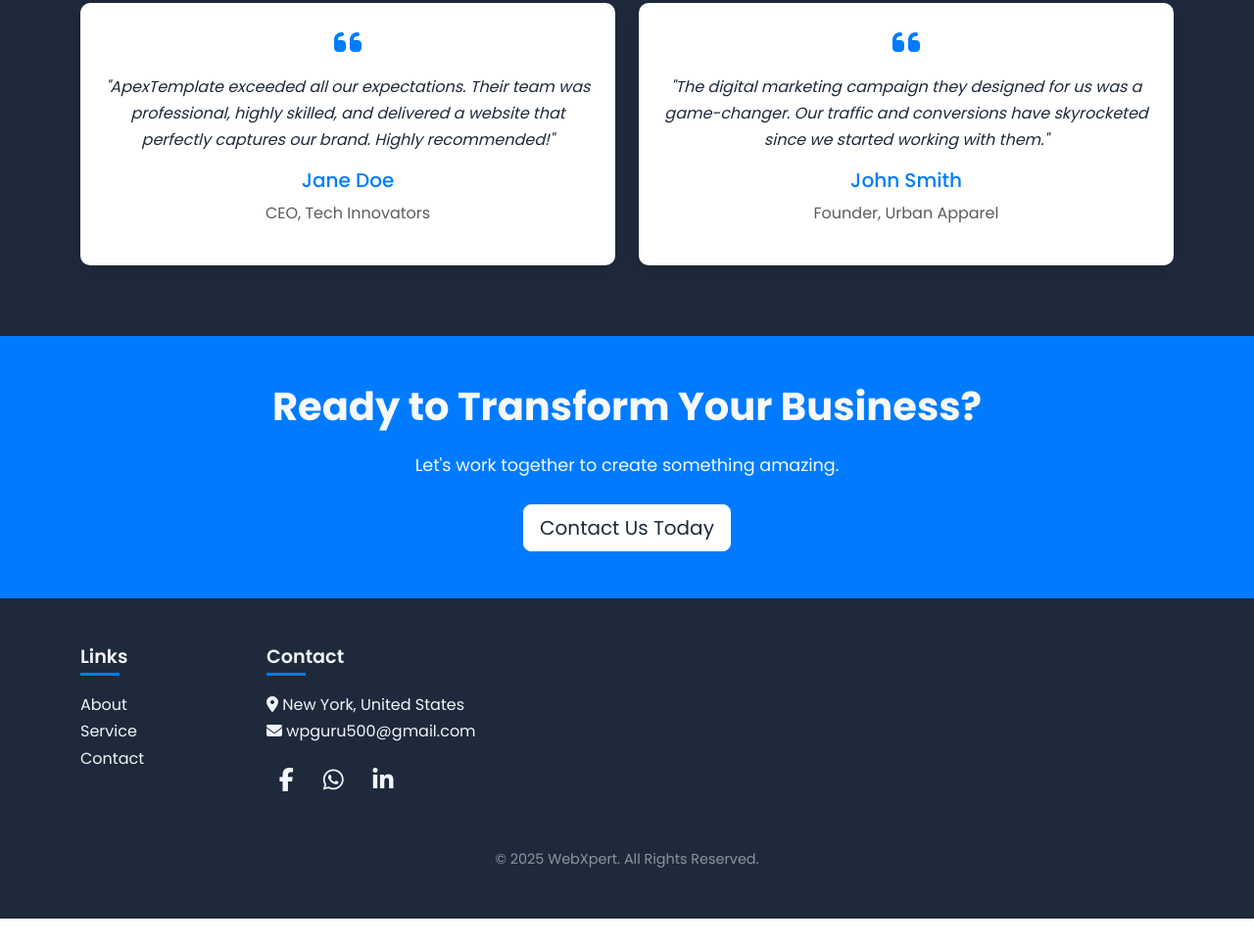
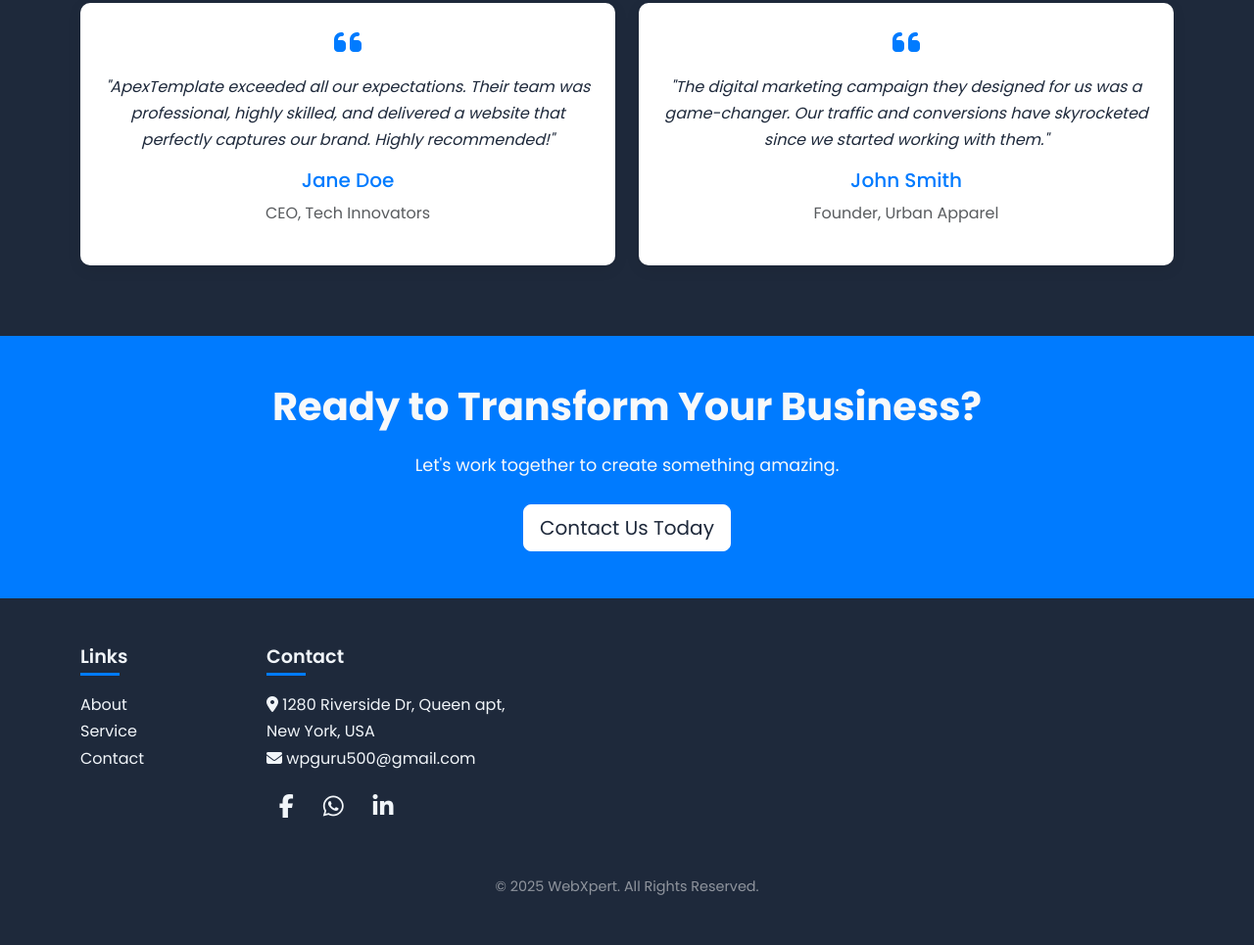
Before and after one commit to myportfollio/Site.com, a plain HTML site: page index.html in a window 1280 px wide. Shown: the part 2154-3119 px from the top of the page at 98% size. Before the commit the page ends 3092 px from the top, so only its background shows below. Drawn offline with Linux system fonts and the light colour scheme; a script that the page names is missing; files whose address does not match are found by name.

Commit message:
Update index.html

```diff
--- a/index.html
+++ b/index.html
@@ -286,7 +286,7 @@
                 <div class="col-lg-3 col-md-4 mb-4">
                     <h5 class="footer-title">Contact</h5>
                     <ul class="footer-contact-info list-unstyled">
-                        <li><i class="fas fa-map-marker-alt"></i> New York, United States</li>
+                        <li><i class="fas fa-map-marker-alt"></i> 1280 Riverside Dr, Queen apt, New York, USA</li>
                         <li><i class="fas fa-envelope"></i> wpguru500@gmail.com</li>
                     </ul>
                     <div class="social-icons mt-3">
```
